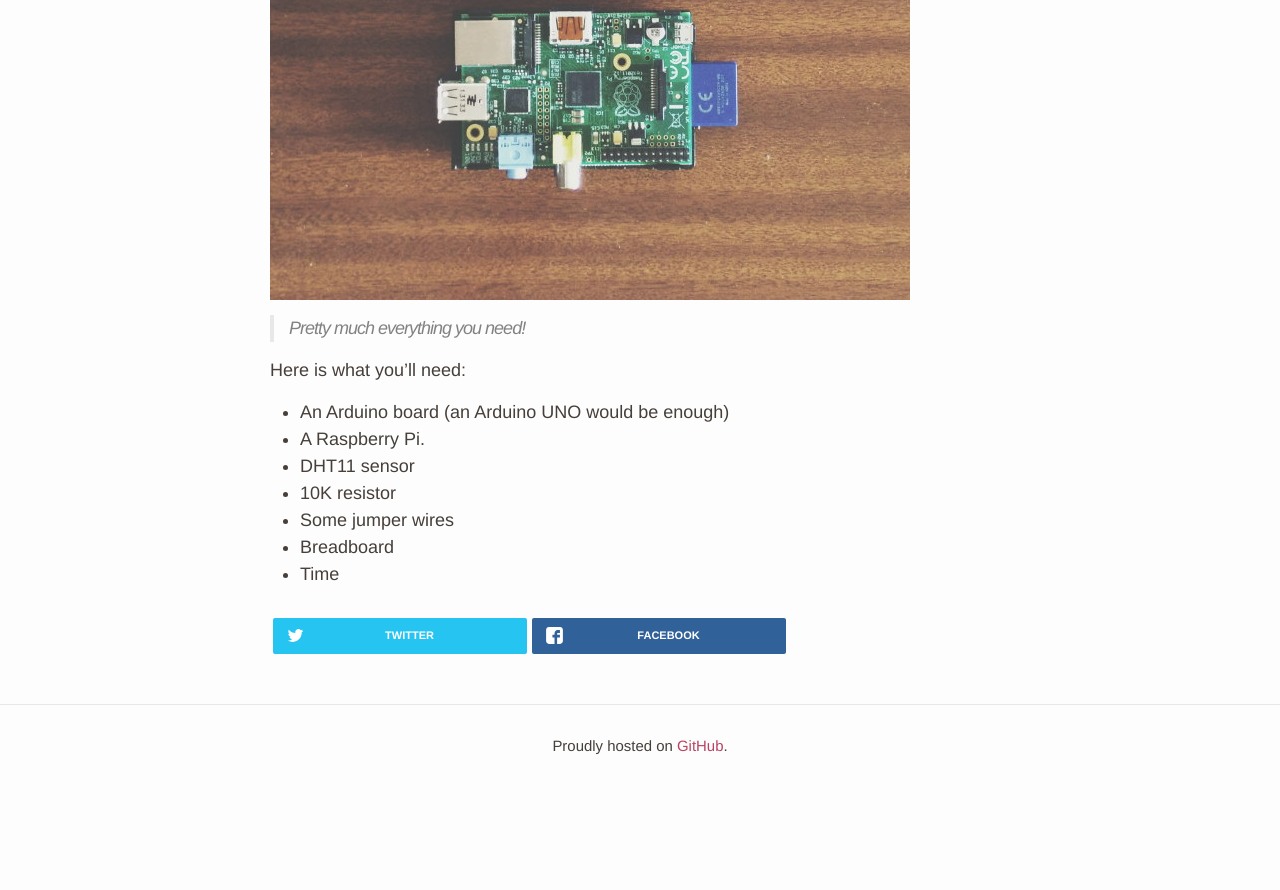
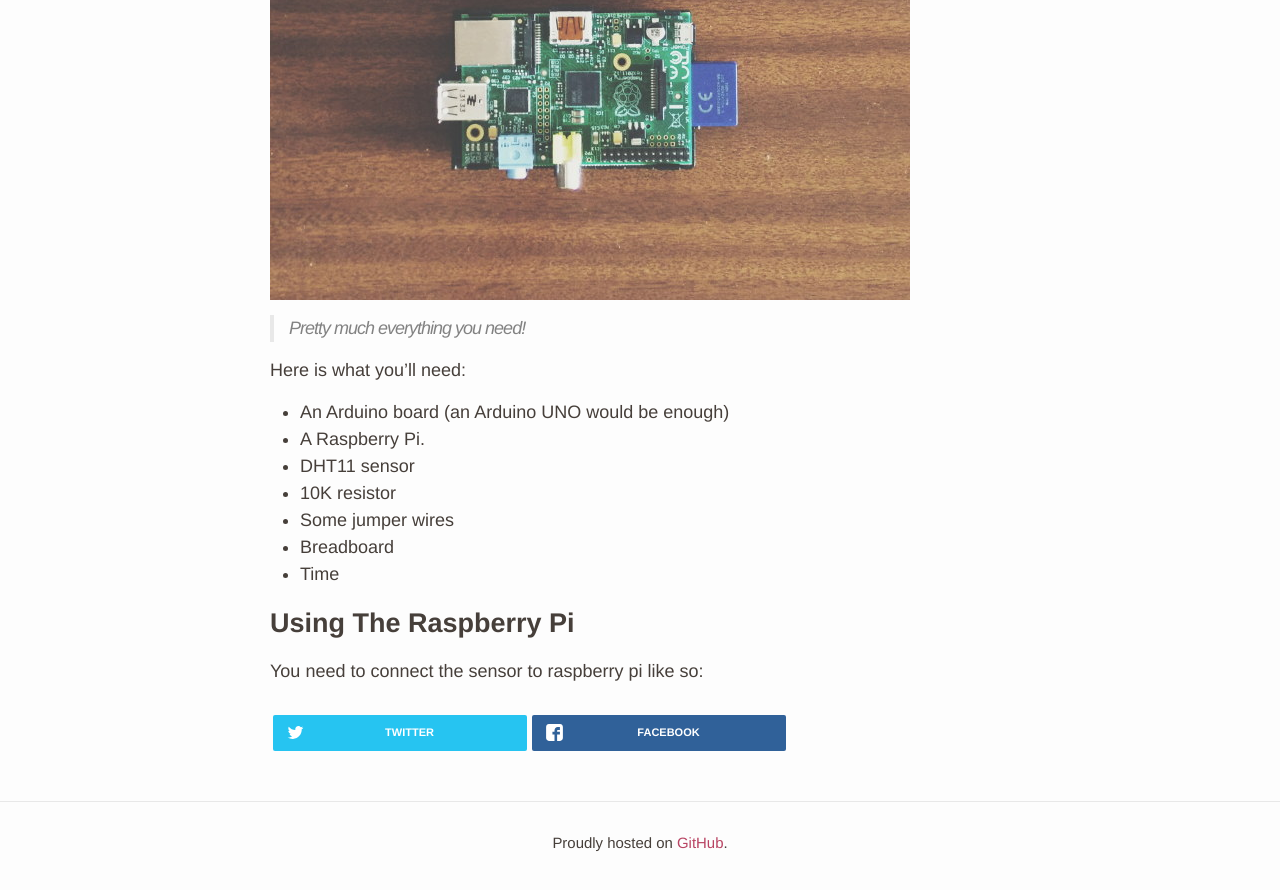
Before and after one commit to Edmeral/Edmeral.github.io, a Jekyll site: the page built from _posts/2015-01-03-raspberry-pi-arduino-weather-station.md, in a window 1280 px wide and 900 px high, scrolled down 821 px. Shown: the top 890 px of the window. Built offline with Jekyll 4.4.1, drawn with Linux system fonts in a browser that asks for light colours; nearby versions of some CDN libraries; some web fonts are replaced; Markdown is read by kramdown in place of the engine named in the settings; comment, search, counter and statistics services are not loaded; before the commit the page ends 1623 px from its top, so only the background shows below that.

Commit message:
Update article

```diff
--- a/_posts/2015-01-03-raspberry-pi-arduino-weather-station.md
+++ b/_posts/2015-01-03-raspberry-pi-arduino-weather-station.md
@@ -22,3 +22,6 @@
 * Some jumper wires
 * Breadboard
 * Time
+
+# Using The Raspberry Pi
+You need to connect the sensor to raspberry pi like so:
```
Also changed, not shown: _posts/raspberry-pi-ssh.md (added).
